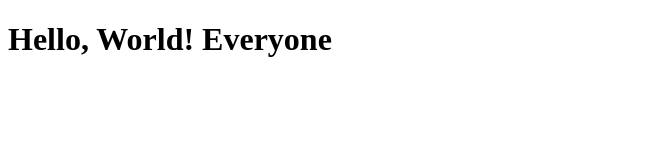
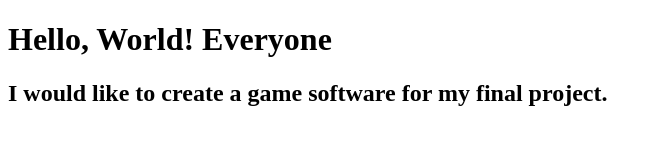
Before and after one commit to kyli52/CS3338-first-project, a plain HTML site: page index.html in a window 1280 px wide. Shown: the whole page, without its empty margins (0-662 px from the left). Drawn offline with Linux system fonts and the light colour scheme.

Commit message:
Added final project idea to index.html

```diff
--- a/index.html
+++ b/index.html
@@ -7,5 +7,6 @@
 </head>
 <body>
     <h1>Hello, World! Everyone</h1>
+    <h2>I would like to create a game software for my final project.<h2>
 </body>
 </html>
```
